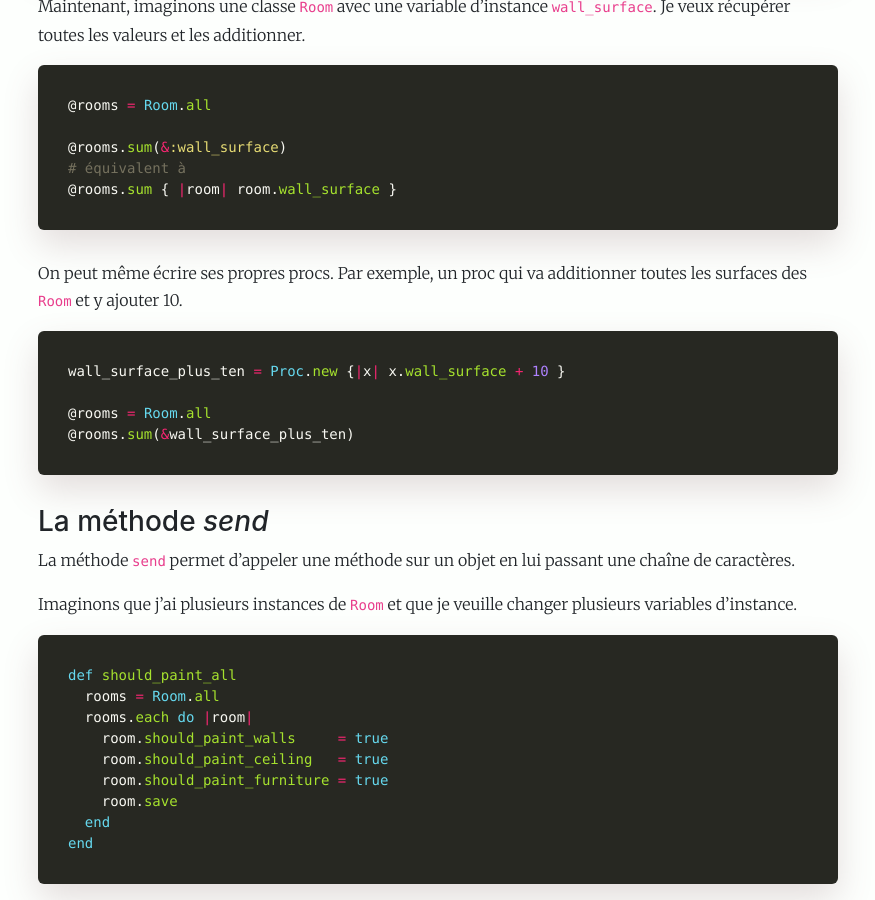
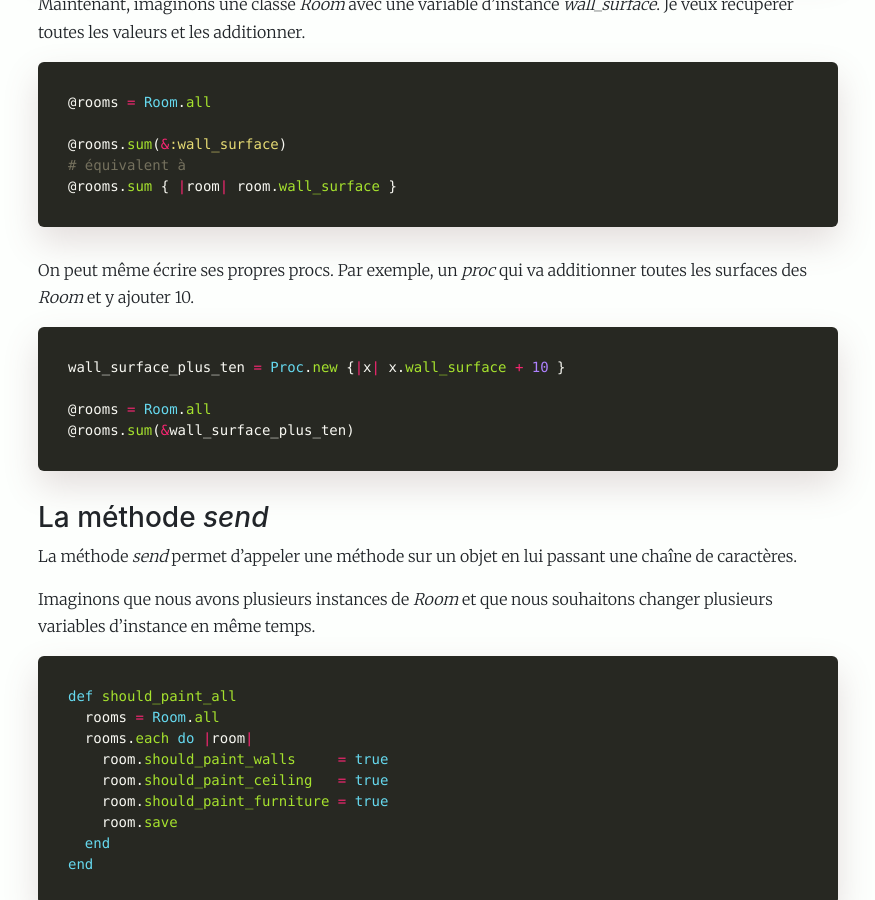
Before and after one commit to alexandrebk/alexandrebk.github.io, a Jekyll site: the page built from _posts/2020-03-07-tricks-junior-dev.md, in a window 1280 px wide and 900 px high, scrolled down 1750 px. Shown: the whole window, without its empty margins (202-1077 px from the left). Built offline with Jekyll 4.4.1, drawn with Linux system fonts in a browser that asks for light colours; nearby versions of some CDN libraries; some of the changed text lies outside the part shown.

Commit message:
Update Post Tricks Junior

````diff
--- a/_posts/2020-03-07-tricks-junior-dev.md
+++ b/_posts/2020-03-07-tricks-junior-dev.md
@@ -43,7 +43,7 @@
 # => NoMethodError: undefined method `name' for nil:NilClass
 ```
 
-Pour prévenir ce type d'erreur, nous allons ajouter l'opérateur `&` qui va renvoyer `nil` si la méthode ne fonctionne pas.
+Pour prévenir ce type d'erreur, nous allons ajouter l'opérateur `&` qui va renvoyer *nil* si la méthode ne fonctionne pas.
 
 ```ruby
 room = Room.new(project: project)
@@ -64,7 +64,7 @@
 # => ["1", "2", "3"]
 ```
 
-Maintenant, imaginons une classe `Room` avec une variable d'instance `wall_surface`. Je veux récupérer toutes les valeurs et les additionner.
+Maintenant, imaginons une classe *Room* avec une variable d'instance *wall_surface*. Je veux récupérer toutes les valeurs et les additionner.
 
 ```ruby
 @rooms = Room.all
@@ -74,7 +74,7 @@
 @rooms.sum { |room| room.wall_surface }
 ```
 
-On peut même écrire ses propres procs. Par exemple, un proc qui va additionner toutes les surfaces des `Room` et y ajouter 10.
+On peut même écrire ses propres procs. Par exemple, un *proc* qui va additionner toutes les surfaces des *Room* et y ajouter 10.
 
 ```ruby
 wall_surface_plus_ten = Proc.new {|x| x.wall_surface + 10 }
@@ -85,9 +85,9 @@
 
 ### La méthode *send*
 
-La méthode `send` permet d'appeler une méthode sur un objet en lui passant une chaîne de caractères.
+La méthode *send* permet d'appeler une méthode sur un objet en lui passant une chaîne de caractères.
 
-Imaginons que j'ai plusieurs instances de `Room` et que je veuille changer plusieurs variables d'instance.
+Imaginons que nous avons plusieurs instances de *Room* et que nous souhaitons changer plusieurs variables d'instance en même temps.
 
 ```ruby
 def should_paint_all
@@ -115,4 +115,4 @@
 end
 ```
 
-La documentation se trouve <a href="https://apidock.com/ruby/Object/send" target="_blank">ici</a>.
+La documentation se trouve <a href="https://apidock.com/ruby/Object/send" class="underlined" target="_blank">ici</a>.
````
Also changed, not shown: other parts of _posts/2020-03-07-tricks-junior-dev.md (+1 -1 lines).
